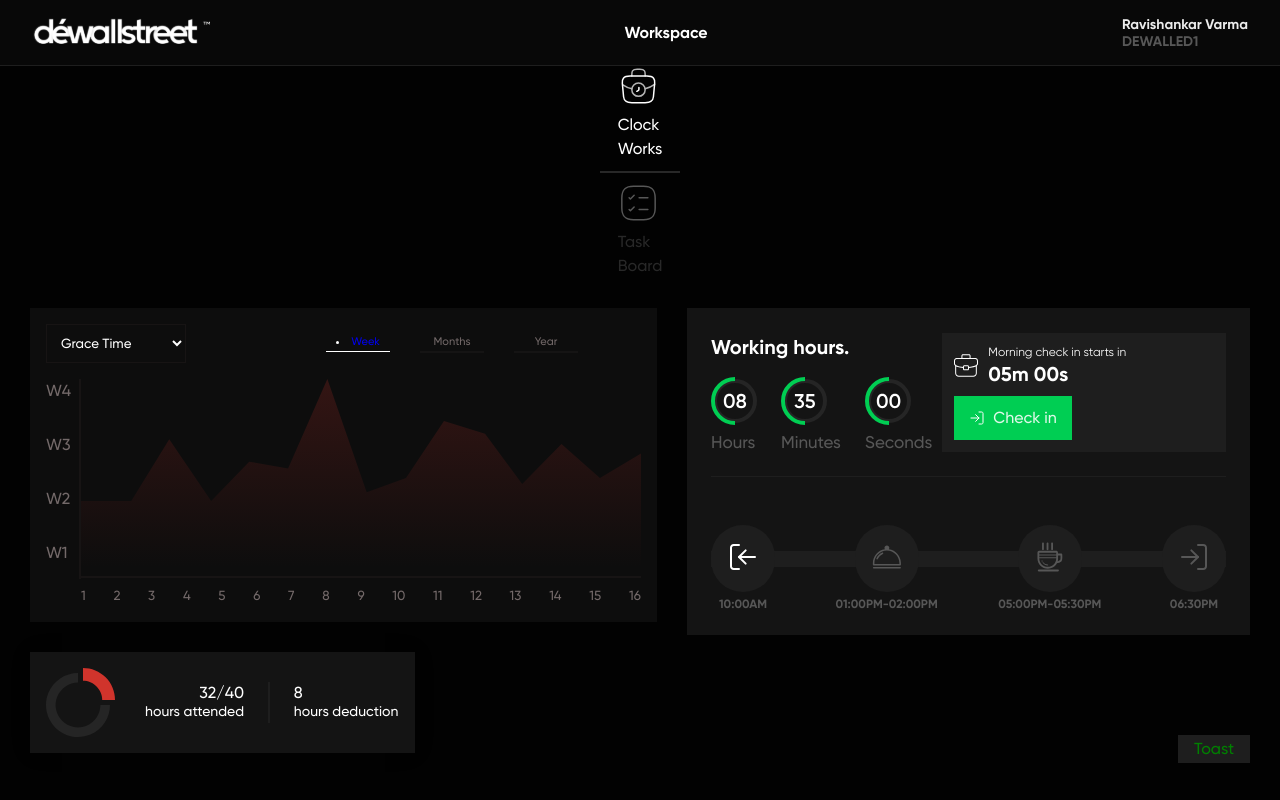
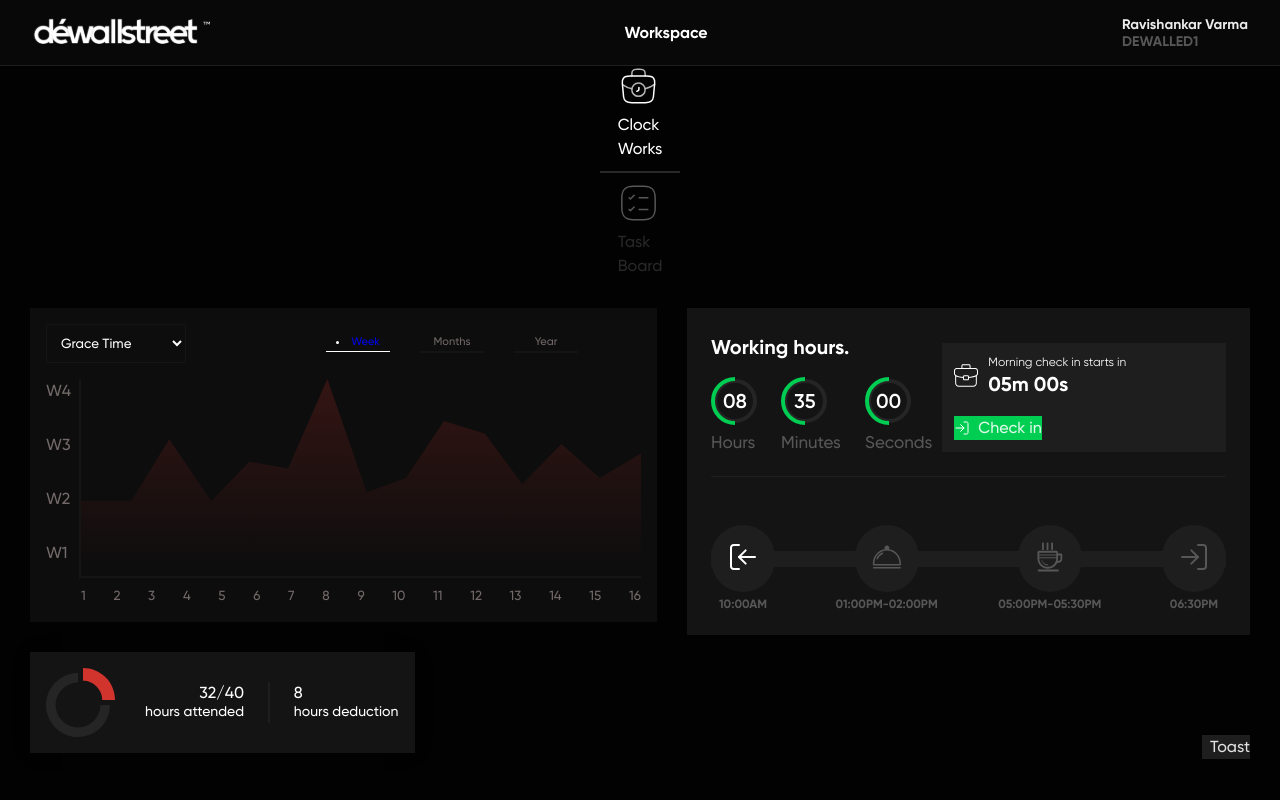
Before and after one commit to chieftain-defutura/Dewallstreet-Timesheet, a React (Vite) app: page /home in a window 1280 px wide. Built offline with nearby package versions, Linux system fonts and the light colour scheme.

Commit message:
pull homepage

```diff
--- a/src/components/Assigntasks/WorkingHours/WorkingHours.css
+++ b/src/components/Assigntasks/WorkingHours/WorkingHours.css
@@ -1,10 +1,10 @@
 .workinghours_main {
   display: flex;
   flex-direction: column;
-  justify-content: space-between;
   gap: 24px;
   padding: 24px;
   background-color: #141414;
+  width: 100%;
 }
 .check_workinghours > h4 {
   color: var(--canvas, #fff);
@@ -36,7 +36,7 @@
   display: flex;
   padding: 12px;
   align-items: center;
-  gap: 10px;
+  gap: 20px;
   background-color: #1e1e1e;
 }
 .check > h5 {
--- a/src/components/Assigntasks/WorkingHours/index.jsx
+++ b/src/components/Assigntasks/WorkingHours/index.jsx
@@ -9,6 +9,8 @@ import secondlevel from "../../../assets/icons/secondlevel.svg";
 import thirdlevel from "../../../assets/icons/thirdlevel.svg";
 import fourthlevel from "../../../assets/icons/fourthlevel.svg";
 import checkin from "../../../assets/icons/checkin.svg";
+import toastcancel from "../../../assets/icons/toastcancel.svg";
+import warning from "../../../assets/icons/warning.svg";
 
 import Button from "../../Button";
 import Toasts from "../../Toasts";
@@ -45,7 +47,7 @@ const WorkingHours = () => {
                   <h4>05m 00s</h4>
                 </div>
               </div>
-              <Button props="Check in" image={checkin} />
+              <Button props="Check in" image={checkin} variant="primary" />
             </div>
           </div>
           <div className="centeremptyline"></div>
@@ -79,14 +81,20 @@ const WorkingHours = () => {
             <div className="level_crossing"></div>
           </div>
         </div>
-        <div className="toasts_main" onClick={() => setOpen(true)}>
-          <Toasts props="Toast" />
-        </div>
-        {open && (
-          <Toasts
-            props="Grace time used.Dead line extended to 6 hours"
-            variant="warning"
-          />
+
+        {open ? (
+          <div onClick={() => setOpen(false)}>
+            <Toasts
+              image={warning}
+              props="Grace time used.Dead line extended to 6 hours."
+              variant="warning"
+              icons={toastcancel}
+            />
+          </div>
+        ) : (
+          <div className="toasts_main" onClick={() => setOpen(true)}>
+            <Button props="Toast" variant="Toast" size="medium" />
+          </div>
         )}
       </div>
     </>
--- a/src/components/Button/Button.css
+++ b/src/components/Button/Button.css
@@ -1,9 +1,8 @@
-.Button_main {
-  background-color: var(--green, #00ce53);
+.Button-main {
+  /* background-color: var(--green, #00ce53); */
   font-family: "Gilroy-medium";
   align-items: center;
   justify-content: center;
-  padding: 12px 20px;
   gap: 8px;
   display: flex;
   cursor: pointer;
@@ -15,11 +14,27 @@
   font-size: 20px;
   gap: 10px;
 }
+.primary {
+  background: var(--green, #00ce53);
+}
+.secondary {
+  background: #141414;
+}
+.Toast {
+  background: #1e1e1e;
+  width: fit-content;
+}
+.small {
+  padding: ;
+}
+.medium {
+  padding: 12px 20px;
+}
+.large {
+  width: 10px 12px;
+}
 @media (max-width: 1290px) {
   .Button_main {
     padding: 10px 15px;
   }
 }
-.primary {
-  background-color: var(--green, #00ce53);
-}
--- a/src/components/Button/index.jsx
+++ b/src/components/Button/index.jsx
@@ -2,12 +2,13 @@
 
 import React from "react";
 import "./Button.css";
-const Styles = ["primary", "secondary", "Toast"];
-
+const Styles = ["primary", "seccondary", "Toast"];
+const Size = ["medium", "large", "small"];
 const Button = ({ props, image, handleClick, variant }) => {
   const styles = Styles.includes(variant) ? variant : Styles[0];
+  const size = Styles.includes(variant) ? variant : Styles[0];
   return (
-    <div className="Button_main" onClick={handleClick}>
+    <div className={`Button-main ${styles}  ${size}`} onClick={handleClick}>
       <img src={image} alt="" />
       {props}
     </div>
--- a/src/components/Toasts/Toasts.css
+++ b/src/components/Toasts/Toasts.css
@@ -1,6 +1,5 @@
 .toast-main {
   display: flex;
-  padding: 6px 16px;
   gap: 10px;
   background: #1e1e1e;
   color: #fff;
@@ -8,10 +7,39 @@
   font-size: 16px;
   font-style: normal;
   font-weight: 500;
-  line-height: 16px;
-  width: fit-content;
+  /* line-height: 16px; */
+  /* width: fit-content; */
+  /* align-items: flex-start; */
+  cursor: pointer;
+  position: relative;
+  /* padding: 3px 10px; */
+}
+.toast_line {
+  width: 209px;
+  height: 1px;
+  background: #ffc700;
+  position: absolute;
+  bottom: -1px;
+  left: 2px;
+}
+.message_box {
+  display: flex;
+  gap: 10px;
+}
+.toast_verticalline {
+  width: 1px;
+  height: 30px;
+  background: pink;
+}
+.message_box > img {
+  padding: 10px;
+}
+
+.alert {
+  display: flex;
   align-items: flex-start;
-  cursor: pointer;
+  gap: 8px;
+  padding: 10px;
 }
 .success {
   color: green;
--- a/src/components/Toasts/index.jsx
+++ b/src/components/Toasts/index.jsx
@@ -5,8 +5,23 @@ import "./Toasts.css";
 
 const Styles = ["success", "error", "warning"];
 
-const Toasts = ({ props, variant }) => {
+const Toasts = ({ image, props, variant, icons }) => {
   const styles = Styles.includes(variant) ? variant : Styles[0];
-  return <div className={`toast-main ${styles}`}>{props}</div>;
+
+  return (
+    <>
+      <div className={`toast-main ${styles}`}>
+        <div className="message_box">
+          <div className="alert">
+            <img src={image} alt="" />
+            <div className="toast_msg">{props}</div>
+            <div className="toast_line"></div>
+          </div>
+          <div className="toast_verticalline"></div>
+          <img src={icons} alt="" />
+        </div>
+      </div>
+    </>
+  );
 };
 export default Toasts;
```
Also changed, not shown: src/assets/icons/toastcancel.svg (renamed from src/assets/icons/toast cancel.svg).
